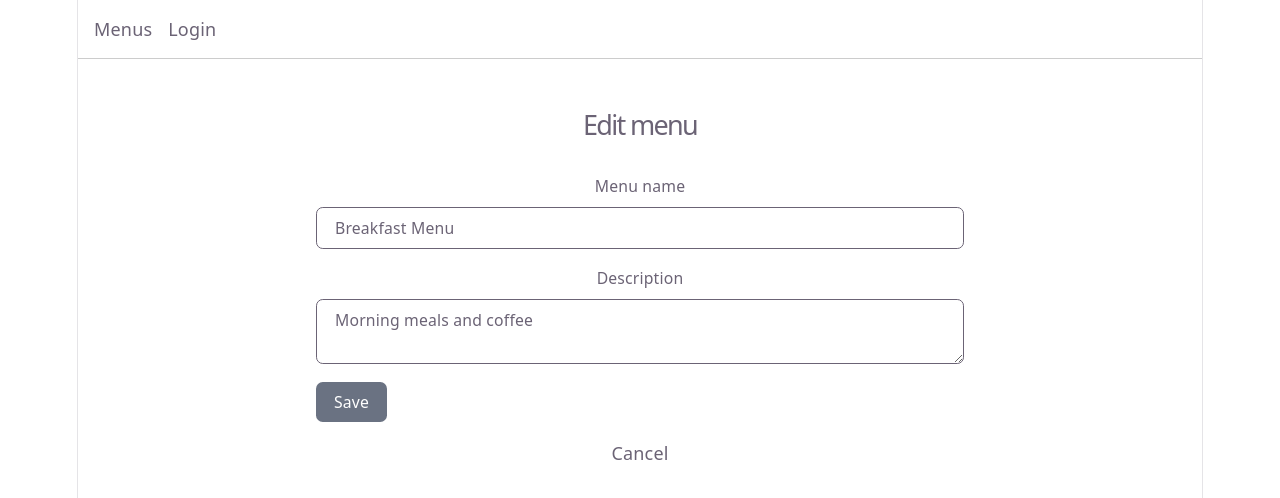
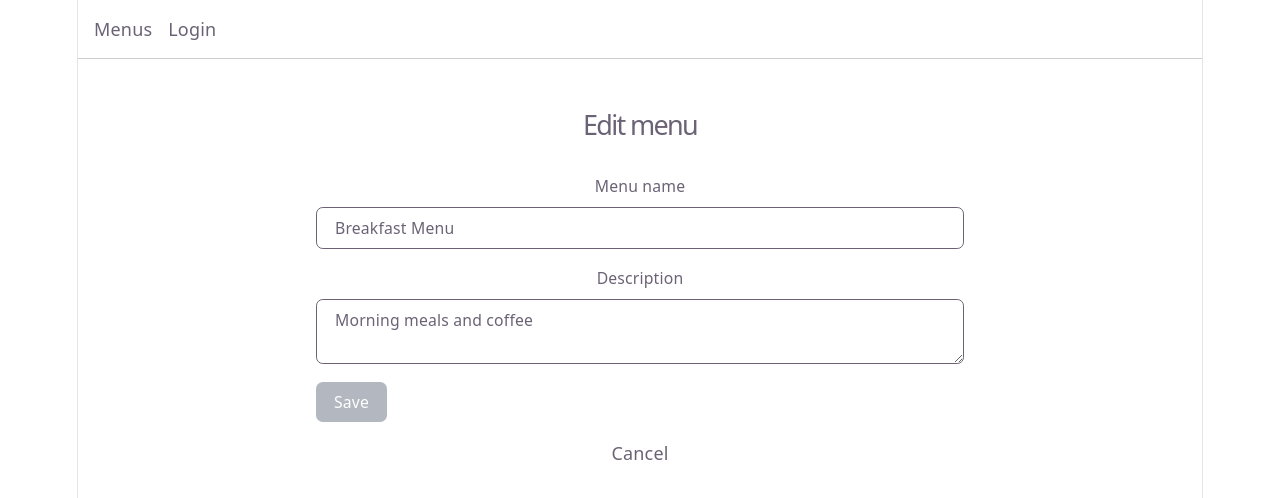
Before and after one commit to enterkvas/menu-manager, a React (Vite) app: page /menus/13b56b64-14df-4efa-8edf-567d80291c27 in a window 1280 px wide. Shown: the top 498 px of the page. Built offline with nearby package versions, Linux system fonts and the light colour scheme.

Commit message:
Disable save button when no changes

```diff
--- a/src/features/menu-editor/ui/MenuEditor.tsx
+++ b/src/features/menu-editor/ui/MenuEditor.tsx
@@ -24,6 +24,10 @@ export function MenuEditor({
         })
 
     }
+
+    const isDirty =
+        draft.name !== menu.name ||
+        draft.description !== menu.description
 
     return (
         <div className="mx-auto max-w-xl">
@@ -91,6 +95,7 @@ export function MenuEditor({
                             disabled:cursor-not-allowed
                             disabled:opacity-50
                         "
+                        disabled={!isDirty}
                     >
                         Save
                     </button>
```
